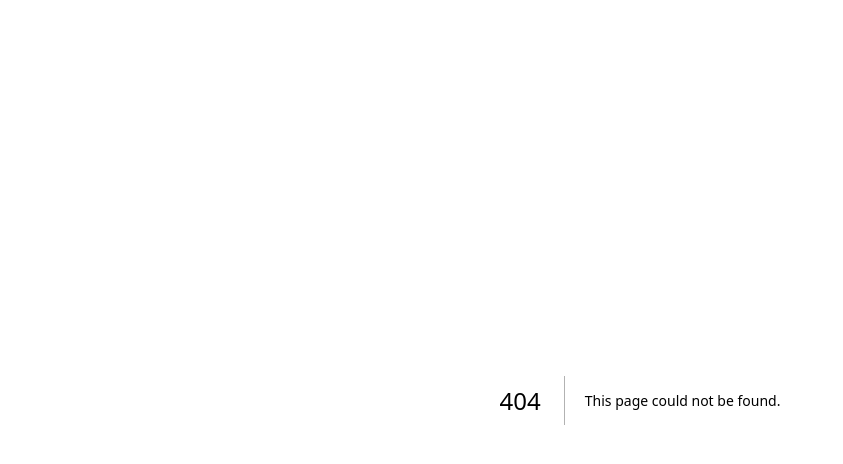
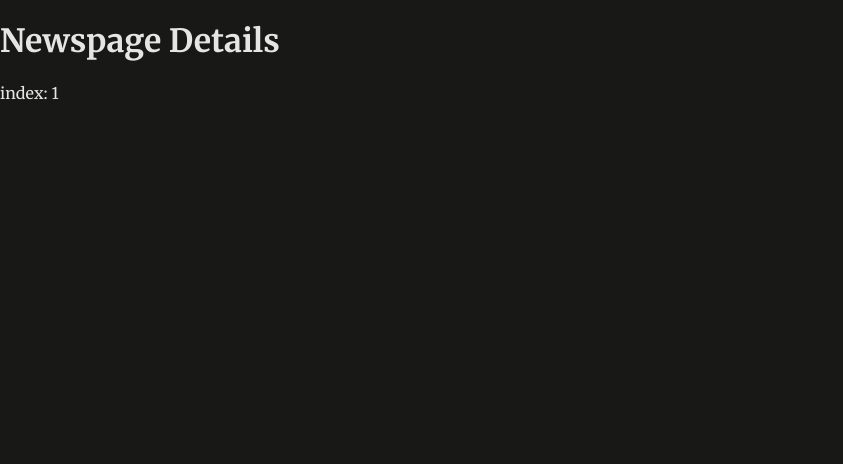
Before and after one commit to WesloTheWeb/demo-next-news, a Next.js app: page /news/1 in a window 1280 px wide. Before the commit this address had no page. Shown: the top 464 px of the page, without its empty margins (0-843 px from the left). Built offline with nearby package versions, Linux system fonts and the light colour scheme.

Commit message:
dynamic news page and using the params prop

```diff
--- /dev/null
+++ b/app/news/[id]/page.jsx
@@ -0,0 +1,10 @@
+export default function NewsPage({ params }) {
+  const newsId = params.id;
+
+  return (
+    <>
+      <h1>Newspage Details</h1>
+      <div>index: {newsId}</div>
+    </>
+  )
+};
--- a/app/news/page.jsx
+++ b/app/news/page.jsx
@@ -23,7 +23,7 @@ const NewsPage = (props) => {
             <ul>
                 {articles.map((newsArticle) => {
                     return (
-                        <li><Link href={newsArticle.href}>{newsArticle.title}</Link></li>
+                        <li><Link href={`news/${newsArticle.href}`}>{newsArticle.title}</Link></li>
                     )
                 })}
             </ul>
```
Also changed, not shown: app/news/[id]/index.js (deleted).
